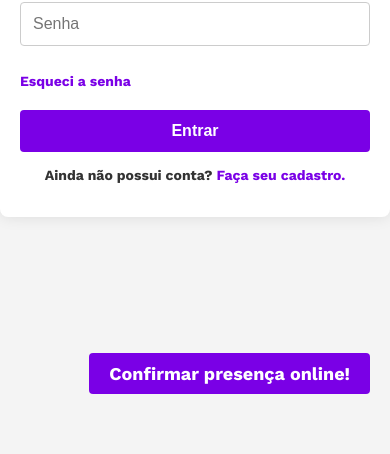
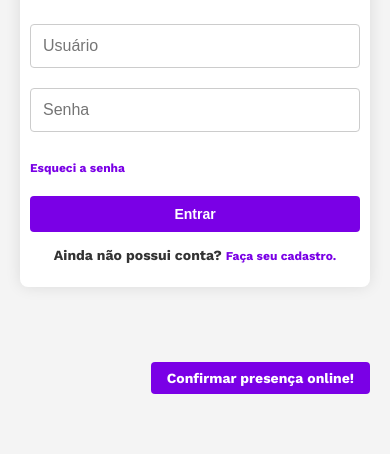
Before and after one commit to feliperogai/Challenge-Sanofi, a plain HTML site: page index.html in a window 390 px wide. Shown: the part 430-884 px from the top of the page. Before the commit the page ends 844 px from the top, so only its background shows below. Drawn offline with nearby package versions, Linux system fonts and the light colour scheme.

Commit message:
update2808

```diff
--- a/assets/css/admin.css
+++ b/assets/css/admin.css
@@ -156,3 +156,81 @@ th {
     box-shadow: 0 2px 4px rgba(0, 0, 0, 0.1);
     margin-top: 20px;
 }
+
+/* Media Queries para responsividade */
+
+/* Estilos para telas menores que 768px (tablets e smartphones) */
+@media (max-width: 768px) {
+    header {
+        flex-direction: column;
+        height: auto;
+        padding: 10px;
+        text-align: center;
+    }
+
+    .header-container {
+        flex-direction: column;
+    }
+
+    .logo {
+        margin-right: 0;
+        margin-bottom: 10px;
+    }
+
+    h1 {
+        font-size: 1.25rem;
+    }
+
+    .container {
+        padding: 80px 10px 10px; /* Ajuste o padding para telas menores */
+    }
+
+    h2 {
+        font-size: 1.25rem;
+    }
+
+    button {
+        width: 100%;
+        font-size: 1rem;
+        padding: 12px;
+    }
+
+    .pagination-controls {
+        flex-direction: column;
+        gap: 10px;
+    }
+
+    table, th, td {
+        font-size: 0.875rem;
+    }
+
+    #grafico {
+        padding: 15px;
+    }
+}
+
+/* Estilos para telas menores que 480px (smartphones pequenos) */
+@media (max-width: 480px) {
+    h1 {
+        font-size: 1rem;
+    }
+
+    h2 {
+        font-size: 1.125rem;
+    }
+
+    button {
+        font-size: 0.875rem;
+        padding: 10px;
+    }
+
+    .email {
+        font-size: 0.875rem;
+        padding: 20px;
+    }
+
+    table, th, td {
+        font-size: 0.75rem;
+        padding: 8px;
+    }
+}
--- a/assets/css/style.css
+++ b/assets/css/style.css
@@ -1,4 +1,3 @@
-/* CSS existente */
 @import url('https://fonts.googleapis.com/css2?family=Work+Sans:wght@100..900&display=swap');
 
 body {
@@ -9,6 +8,7 @@ body {
     align-items: center;
     height: 100vh;
     margin: 0;
+    padding: 20px; /* Adicionado padding para evitar que o conteúdo encoste nas bordas em dispositivos móveis */
 }
 
 .login-container {
@@ -19,11 +19,14 @@ body {
     width: 100%;
     max-width: 400px;
     text-align: center;
+    box-sizing: border-box; /* Assegura que o padding e a largura sejam contabilizados corretamente */
 }
 
 .login-container img {
     display: block;
     margin: 0 auto 20px;
+    max-width: 100%; /* Garante que a imagem seja responsiva */
+    height: auto; /* Mantém a proporção da imagem */
 }
 
 .login-container input {
@@ -104,7 +107,7 @@ p {
     position: fixed;
     bottom: 20px;
     right: 20px;
-    z-index: 1000; /* Garantir que o botão fique sobre outros elementos */
+    z-index: 1000;
 }
 
 .action-button {
@@ -122,3 +125,46 @@ p {
 .action-button:hover {
     background-color: #8301f5;
 }
+
+/* Media Queries para responsividade */
+
+/* Estilos para telas menores que 768px (tablets e smartphones) */
+@media (max-width: 768px) {
+    .login-container {
+        padding: 15px;
+    }
+
+    .login-container button {
+        font-size: 14px;
+        padding: 10px;
+    }
+
+    .action-button {
+        font-size: 16px;
+    }
+}
+
+/* Estilos para telas menores que 480px (smartphones pequenos) */
+@media (max-width: 480px) {
+    .login-container {
+        padding: 10px;
+    }
+
+    .login-container button {
+        font-size: 14px;
+        padding: 10px;
+    }
+
+    .action-button {
+        font-size: 14px;
+        padding: 8px 16px;
+    }
+
+    .login-options a, .signup-prompt a {
+        font-size: 12px;
+    }
+
+    p {
+        font-size: 14px;
+    }
+}
```
